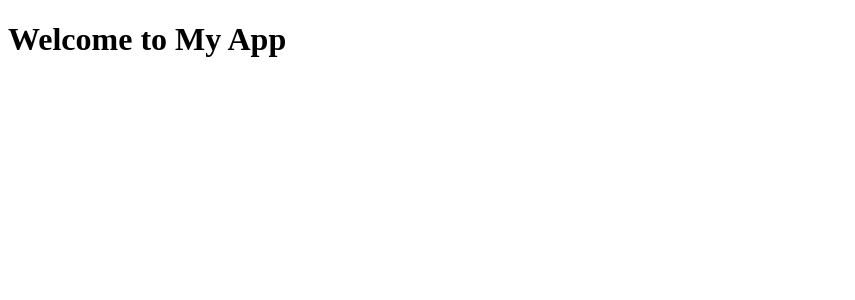
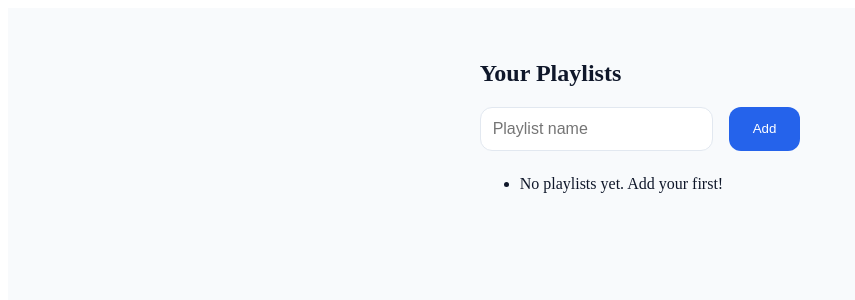
Before and after one commit to romaprok/eng_cards, a React (Vite) app: page / in a window 1280 px wide. Shown: the top 300 px of the page, without its empty margins (0-855 px from the left). Built offline with nearby package versions, Linux system fonts and the light colour scheme.

Commit message:
feat(base-page): implement base page with playlist management

```diff
--- a/src/App.tsx
+++ b/src/App.tsx
@@ -1,7 +1,66 @@
+import { useState } from 'react'
+import { usePlaylistStore } from './store/playlistStore'
+import styles from './App.module.scss'
+
 const App = (): JSX.Element => {
+  const [playlistName, setPlaylistName] = useState('')
+  const playlists = usePlaylistStore(state => state.playlists)
+  const addPlaylist = usePlaylistStore(state => state.addPlaylist)
+  const removePlaylist = usePlaylistStore(state => state.removePlaylist)
+
+  const handleAddPlaylist = (e: React.FormEvent): void => {
+    e.preventDefault()
+    if (!playlistName.trim()) return
+    addPlaylist(playlistName.trim())
+    setPlaylistName('')
+  }
+
   return (
-    <div className="App">
-      <h1>Welcome to My App</h1>
+    <div className={styles.appContainer}>
+      <section>
+        <h2>Your Playlists</h2>
+        <form
+          onSubmit={handleAddPlaylist}
+          style={{ display: 'flex', gap: '1rem', marginBottom: '1.5rem' }}
+        >
+          <input
+            type="text"
+            value={playlistName}
+            onChange={e => setPlaylistName(e.target.value)}
+            placeholder="Playlist name"
+            aria-label="Playlist name"
+            required
+          />
+          <button type="submit">Add</button>
+        </form>
+        <ul>
+          {playlists.length === 0 && <li>No playlists yet. Add your first!</li>}
+          {playlists.map(playlist => (
+            <li
+              key={playlist.id}
+              style={{
+                display: 'flex',
+                alignItems: 'center',
+                justifyContent: 'space-between',
+                marginBottom: '1rem',
+              }}
+            >
+              <span>
+                {playlist.name}{' '}
+                <span style={{ color: '#888', fontSize: '0.9em' }}>
+                  ({playlist.cards.length} cards)
+                </span>
+              </span>
+              <button
+                onClick={() => removePlaylist(playlist.id)}
+                aria-label={`Delete playlist ${playlist.name}`}
+              >
+                Delete
+              </button>
+            </li>
+          ))}
+        </ul>
+      </section>
     </div>
   )
 }
--- /dev/null
+++ b/src/app.module.scss
@@ -0,0 +1,105 @@
+@use './styles/_variables' as *;
+
+.appContainer {
+  min-height: 100vh;
+  background: $color-bg;
+  display: flex;
+  flex-direction: column;
+  align-items: center;
+  padding: $spacing 0;
+  color: $color-text;
+}
+
+.playlistSection {
+  width: 100%;
+  max-width: 600px;
+  background: $color-white;
+  border-radius: $radius;
+  box-shadow: $shadow;
+  padding: $spacing;
+  margin-top: $spacing;
+  border: 1px solid $color-border;
+}
+
+.playlistTitle {
+  font-size: 1.5rem;
+  font-weight: 600;
+  margin-bottom: 1.5rem;
+  color: $color-text;
+}
+
+.playlistList {
+  list-style: none;
+  padding: 0;
+  margin: 0;
+
+  li {
+    padding: 1rem;
+    border-bottom: 1px solid $color-border;
+    display: flex;
+    align-items: center;
+    justify-content: space-between;
+
+    &:last-child {
+      border-bottom: none;
+    }
+
+    span {
+      color: $color-text;
+
+      .cardCount {
+        color: $color-text-light;
+        font-size: 0.9em;
+      }
+    }
+
+    button {
+      background: $color-danger;
+      color: $color-white;
+      border: none;
+      padding: 0.5rem 1rem;
+      border-radius: $radius;
+      cursor: pointer;
+      transition: background-color 0.2s;
+
+      &:hover {
+        background: darken($color-danger, 10%);
+      }
+    }
+  }
+}
+
+form {
+  display: flex;
+  gap: 1rem;
+  margin-bottom: 1.5rem;
+
+  input {
+    flex: 1;
+    padding: 0.75rem;
+    border: 1px solid $color-border;
+    border-radius: $radius;
+    font-size: 1rem;
+    color: $color-text;
+
+    &:focus {
+      outline: none;
+      border-color: $color-primary;
+      box-shadow: 0 0 0 2px rgba($color-primary, 0.1);
+    }
+  }
+
+  button {
+    background: $color-primary;
+    color: $color-white;
+    border: none;
+    padding: 0.75rem 1.5rem;
+    border-radius: $radius;
+    cursor: pointer;
+    transition: background-color 0.2s;
+
+    &:hover {
+      background: $color-primary-hover;
+    }
+  }
+}
--- /dev/null
+++ b/src/global.d.ts
@@ -0,0 +1,4 @@
+declare module '*.module.scss' {
+  const classes: { [key: string]: string }
+  export default classes
+}
--- /dev/null
+++ b/src/store/playlistStore.ts
@@ -0,0 +1,28 @@
+import { create } from 'zustand'
+import type { Playlist, Card } from '../types/playlist'
+import { v4 as uuidv4 } from 'uuid'
+
+interface PlaylistState {
+  playlists: Playlist[]
+  addPlaylist: (name: string) => void
+  removePlaylist: (id: string) => void
+  addCardToPlaylist: (playlistId: string, card: Omit<Card, 'id'>) => void
+}
+
+export const usePlaylistStore = create<PlaylistState>(set => ({
+  playlists: [],
+  addPlaylist: name =>
+    set(state => ({
+      playlists: [...state.playlists, { id: uuidv4(), name, cards: [] }],
+    })),
+  removePlaylist: id =>
+    set(state => ({
+      playlists: state.playlists.filter(p => p.id !== id),
+    })),
+  addCardToPlaylist: (playlistId, card) =>
+    set(state => ({
+      playlists: state.playlists.map(p =>
+        p.id === playlistId ? { ...p, cards: [...p.cards, { ...card, id: uuidv4() }] } : p
+      ),
+    })),
+}))
--- /dev/null
+++ b/src/types/card.ts
@@ -0,0 +1,5 @@
+export type Card = {
+  id: string
+  word: string
+  translation: string
+}
--- /dev/null
+++ b/src/types/playlist.ts
@@ -0,0 +1,11 @@
+export type Card = {
+  id: string
+  word: string
+  translation: string
+}
+
+export type Playlist = {
+  id: string
+  name: string
+  cards: Card[]
+}
--- a/vite.config.js
+++ b/vite.config.js
@@ -38,7 +38,7 @@ export default defineConfig(({ mode }) => {
       },
       preprocessorOptions: {
         scss: {
-          additionalData: `@import "./src/styles/variables.scss";`,
+          additionalData: `@use "@/styles/variables" as *;`,
         },
       },
     },
```
Also changed, not shown: 1 other file (tests, documents, lock files or other folders).
